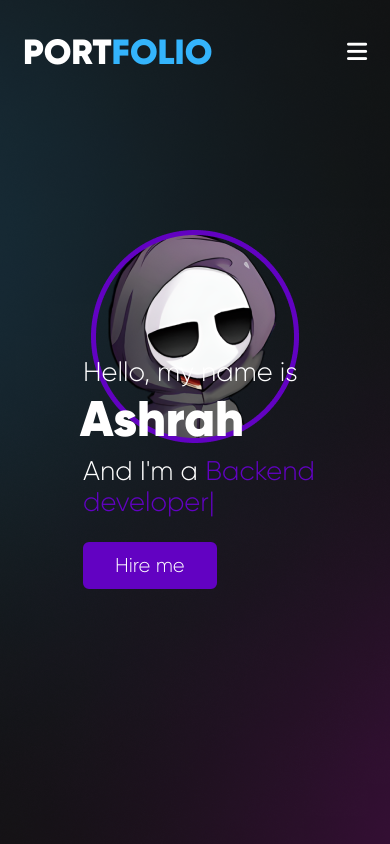
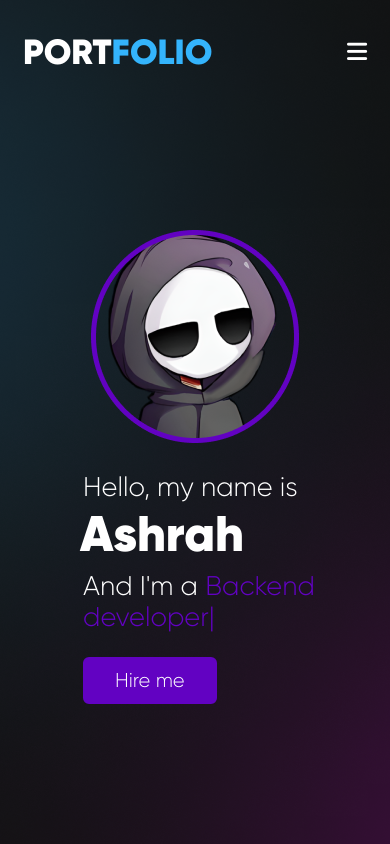
Before and after one commit to Ashrahx/Personal-Portfolio, a plain HTML site: page index.html in a window 390 px wide. Shown: the top 844 px of the page. Drawn offline with nearby package versions, Linux system fonts and the light colour scheme; a script that the page names is missing.

Commit message:
Smartphone

```diff
--- a/stylesheets/style.css
+++ b/stylesheets/style.css
@@ -1226,7 +1226,7 @@ footer .bottom-details .bottom_text {
 
   .home-content {
     margin-left: 60px;
-    margin-top: 100px;
+    margin-top: 330px;
   }
 
 }
```
